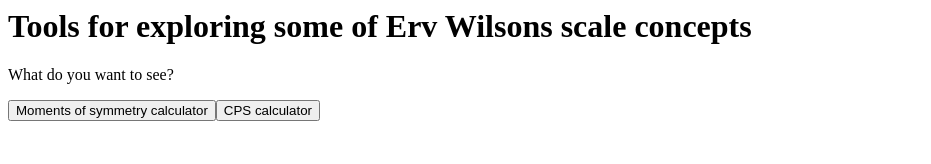
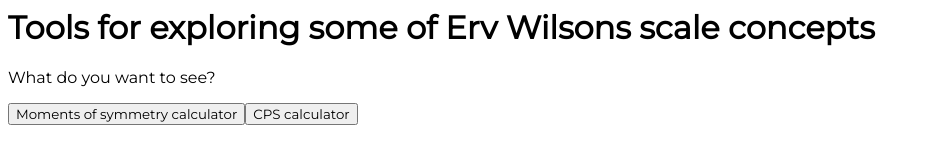
Before and after one commit to diegovdc/erv-web, a website: page src/_build_hooks/index.html in a window 1280 px wide. Shown: the whole page, without its empty margins (0-931 px from the left). Drawn offline with Linux system fonts and the light colour scheme; files whose address does not match are found by name.

```diff
--- a/src/_build_hooks/index.html
+++ b/src/_build_hooks/index.html
@@ -3,6 +3,15 @@
     <meta charset="utf-8" />
     <meta name="viewport" content="width=device-width, initial-scale=1" />
     <title>Erv Wilson's Tunings Explorer</title>
+    <link
+      href="https://fonts.googleapis.com/css2?family=Montserrat&display=swap"
+      rel="stylesheet"
+    />
+    <style>
+      * {
+        font-family: "Montserrat", sans-serif;
+      }
+    </style>
   </head>
   <body>
     <div id="app"></div>
```
Also changed, not shown: build/browser/browser-main.js, build/browser/index.html, 1 other file.
